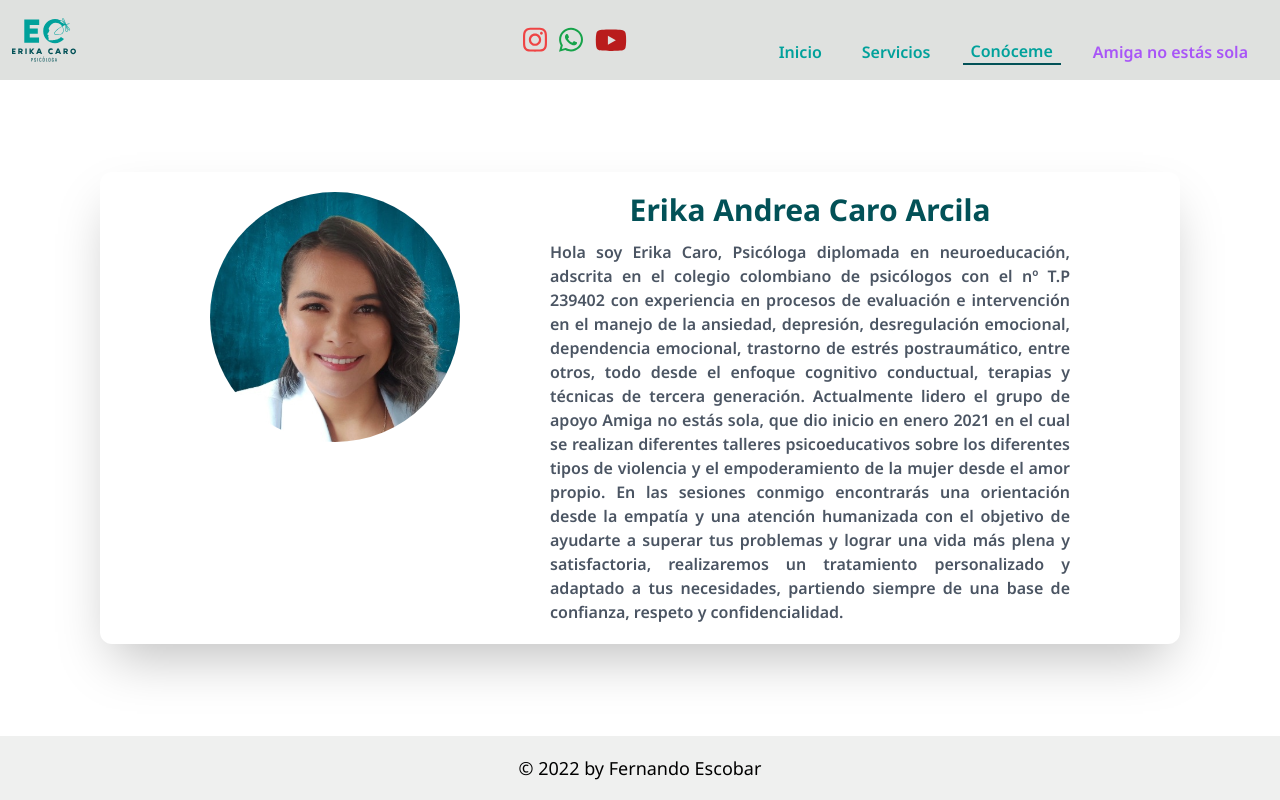
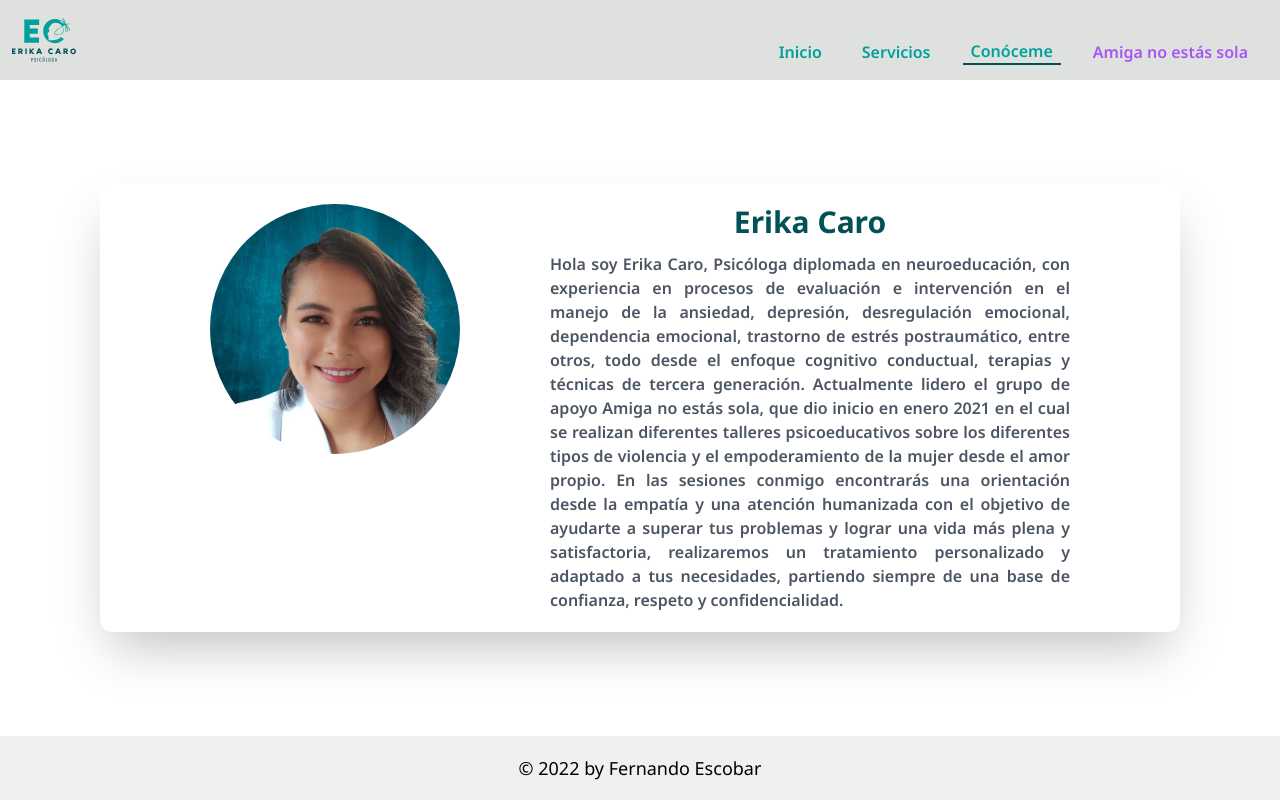
Before and after one commit to FerEscobarDev/erikaCaroPsicologa, a Vue app: page /about in a window 1280 px wide. Built offline with nearby package versions, Linux system fonts and the light colour scheme.

Commit message:
Quitar datos TP

```diff
--- a/index.html
+++ b/index.html
@@ -5,7 +5,7 @@
         <link rel="icon" type="image/svg+xml" href="src/img/icon.svg" />
         <meta name="viewport" content="width=device-width, initial-scale=1.0" />
         <title>Erika Andrea Caro Arcila</title>
-        <meta name="description" content="Psicóloga diplomada en neuroeducación, adscrita en el colegio colombiano de psicólogos con el nº T.P 239402 con experiencia en procesos de evaluación e intervención en el manejo de la ansiedad, depresión, desregulación emocional, dependencia emocional, trastorno de estrés postraumático, entre otros">
+        <meta name="description" content="Psicóloga diplomada en neuroeducación, con experiencia en procesos de evaluación e intervención en el manejo de la ansiedad, depresión, desregulación emocional, dependencia emocional, trastorno de estrés postraumático, entre otros">
     </head>
     <body class="font-brand h-full">
         <div class="w-full h-full" id="app"></div>
--- a/src/components/Nav.vue
+++ b/src/components/Nav.vue
@@ -4,18 +4,18 @@
 
             <MarkLogo/>
 
-            <div class="w-1/3 h-full hidden lg:flex justify-center xl:justify-end items-center">
+            <!-- <div class="w-1/3 h-full hidden lg:flex justify-center xl:justify-end items-center">
                 <div class="hidden lg:inline-flex justify-center items-center">
                     <a class="w-6 mr-3" href="https://www.instagram.com/psic.erikacaro/" target="_blank">
                         <svg class="fill-red-500" xmlns="http://www.w3.org/2000/svg" viewBox="0 0 448 512">
                             <path d="M224.1 141c-63.6 0-114.9 51.3-114.9 114.9s51.3 114.9 114.9 114.9S339 319.5 339 255.9 287.7 141 224.1 141zm0 189.6c-41.1 0-74.7-33.5-74.7-74.7s33.5-74.7 74.7-74.7 74.7 33.5 74.7 74.7-33.6 74.7-74.7 74.7zm146.4-194.3c0 14.9-12 26.8-26.8 26.8-14.9 0-26.8-12-26.8-26.8s12-26.8 26.8-26.8 26.8 12 26.8 26.8zm76.1 27.2c-1.7-35.9-9.9-67.7-36.2-93.9-26.2-26.2-58-34.4-93.9-36.2-37-2.1-147.9-2.1-184.9 0-35.8 1.7-67.6 9.9-93.9 36.1s-34.4 58-36.2 93.9c-2.1 37-2.1 147.9 0 184.9 1.7 35.9 9.9 67.7 36.2 93.9s58 34.4 93.9 36.2c37 2.1 147.9 2.1 184.9 0 35.9-1.7 67.7-9.9 93.9-36.2 26.2-26.2 34.4-58 36.2-93.9 2.1-37 2.1-147.8 0-184.8zM398.8 388c-7.8 19.6-22.9 34.7-42.6 42.6-29.5 11.7-99.5 9-132.1 9s-102.7 2.6-132.1-9c-19.6-7.8-34.7-22.9-42.6-42.6-11.7-29.5-9-99.5-9-132.1s-2.6-102.7 9-132.1c7.8-19.6 22.9-34.7 42.6-42.6 29.5-11.7 99.5-9 132.1-9s102.7-2.6 132.1 9c19.6 7.8 34.7 22.9 42.6 42.6 11.7 29.5 9 99.5 9 132.1s2.7 102.7-9 132.1z"/>
                         </svg>
                     </a>
-                    <!-- <a class="w-6 mr-3" href="http://" target="_blank">
+                    <a class="w-6 mr-3" href="http://" target="_blank">
                         <svg class="fill-blue-600" xmlns="http://www.w3.org/2000/svg" viewBox="0 0 512 512">
                             <path d="M504 256C504 119 393 8 256 8S8 119 8 256c0 123.78 90.69 226.38 209.25 245V327.69h-63V256h63v-54.64c0-62.15 37-96.48 93.67-96.48 27.14 0 55.52 4.84 55.52 4.84v61h-31.28c-30.8 0-40.41 19.12-40.41 38.73V256h68.78l-11 71.69h-57.78V501C413.31 482.38 504 379.78 504 256z"/>
                         </svg>
-                    </a> -->
+                    </a>
                     <a class="w-6 mr-3" href="https://api.whatsapp.com/send?phone=573243874221" target="_blank">
                         <svg class="fill-green-600" xmlns="http://www.w3.org/2000/svg" viewBox="0 0 448 512">
                             <path d="M380.9 97.1C339 55.1 283.2 32 223.9 32c-122.4 0-222 99.6-222 222 0 39.1 10.2 77.3 29.6 111L0 480l117.7-30.9c32.4 17.7 68.9 27 106.1 27h.1c122.3 0 224.1-99.6 224.1-222 0-59.3-25.2-115-67.1-157zm-157 341.6c-33.2 0-65.7-8.9-94-25.7l-6.7-4-69.8 18.3L72 359.2l-4.4-7c-18.5-29.4-28.2-63.3-28.2-98.2 0-101.7 82.8-184.5 184.6-184.5 49.3 0 95.6 19.2 130.4 54.1 34.8 34.9 56.2 81.2 56.1 130.5 0 101.8-84.9 184.6-186.6 184.6zm101.2-138.2c-5.5-2.8-32.8-16.2-37.9-18-5.1-1.9-8.8-2.8-12.5 2.8-3.7 5.6-14.3 18-17.6 21.8-3.2 3.7-6.5 4.2-12 1.4-32.6-16.3-54-29.1-75.5-66-5.7-9.8 5.7-9.1 16.3-30.3 1.8-3.7.9-6.9-.5-9.7-1.4-2.8-12.5-30.1-17.1-41.2-4.5-10.8-9.1-9.3-12.5-9.5-3.2-.2-6.9-.2-10.6-.2-3.7 0-9.7 1.4-14.8 6.9-5.1 5.6-19.4 19-19.4 46.3 0 27.3 19.9 53.7 22.6 57.4 2.8 3.7 39.1 59.7 94.8 83.8 35.2 15.2 49 16.5 66.6 13.9 10.7-1.6 32.8-13.4 37.4-26.4 4.6-13 4.6-24.1 3.2-26.4-1.3-2.5-5-3.9-10.5-6.6z"/>
@@ -27,7 +27,7 @@
                         </svg>
                     </a>
                 </div>
-            </div>
+            </div> -->
 
             <div class="hidden lg:inline-flex justify-center items-center">
                 <ItemNav class="mt-0" :to="'home'">Inicio</ItemNav>
--- a/src/pages/AboutPage.vue
+++ b/src/pages/AboutPage.vue
@@ -4,9 +4,9 @@
             <img class="object-cover w-full rounded-full mb-3 md:mb-0 md:max-w-[250px] md:max-h-[250px]" src="../img/perfil.png" alt="img">
 
             <div class="w-full md:w-1/2">
-                <h2 class="text-center font-bold text-3xl text-brand-primary my-3 md:mt-0">Erika Andrea Caro Arcila</h2>
+                <h2 class="text-center font-bold text-3xl text-brand-primary my-3 md:mt-0">Erika Caro</h2>
                 <p class="text-gray-600 font-semibold text-justify">
-                    Hola soy Erika Caro, Psicóloga diplomada en neuroeducación, adscrita en el colegio colombiano de psicólogos con el nº T.P 239402
+                    Hola soy Erika Caro, Psicóloga diplomada en neuroeducación,
                     con experiencia en procesos de evaluación e intervención en el manejo de la ansiedad, depresión, desregulación emocional, dependencia
                     emocional, trastorno de estrés postraumático, entre otros, todo desde el enfoque cognitivo conductual, terapias y técnicas de tercera generación.
                     Actualmente lidero el grupo de apoyo Amiga no estás sola, que dio inicio en enero 2021 en el cual se realizan diferentes talleres psicoeducativos
@@ -16,6 +16,7 @@
                     tus necesidades, partiendo siempre de una base de confianza, respeto y confidencialidad.
 
                 </p>
+                <!-- adscrita en el colegio colombiano de psicólogos con el nº T.P 239402  -->
             </div>
         </div>
     </div>
```
